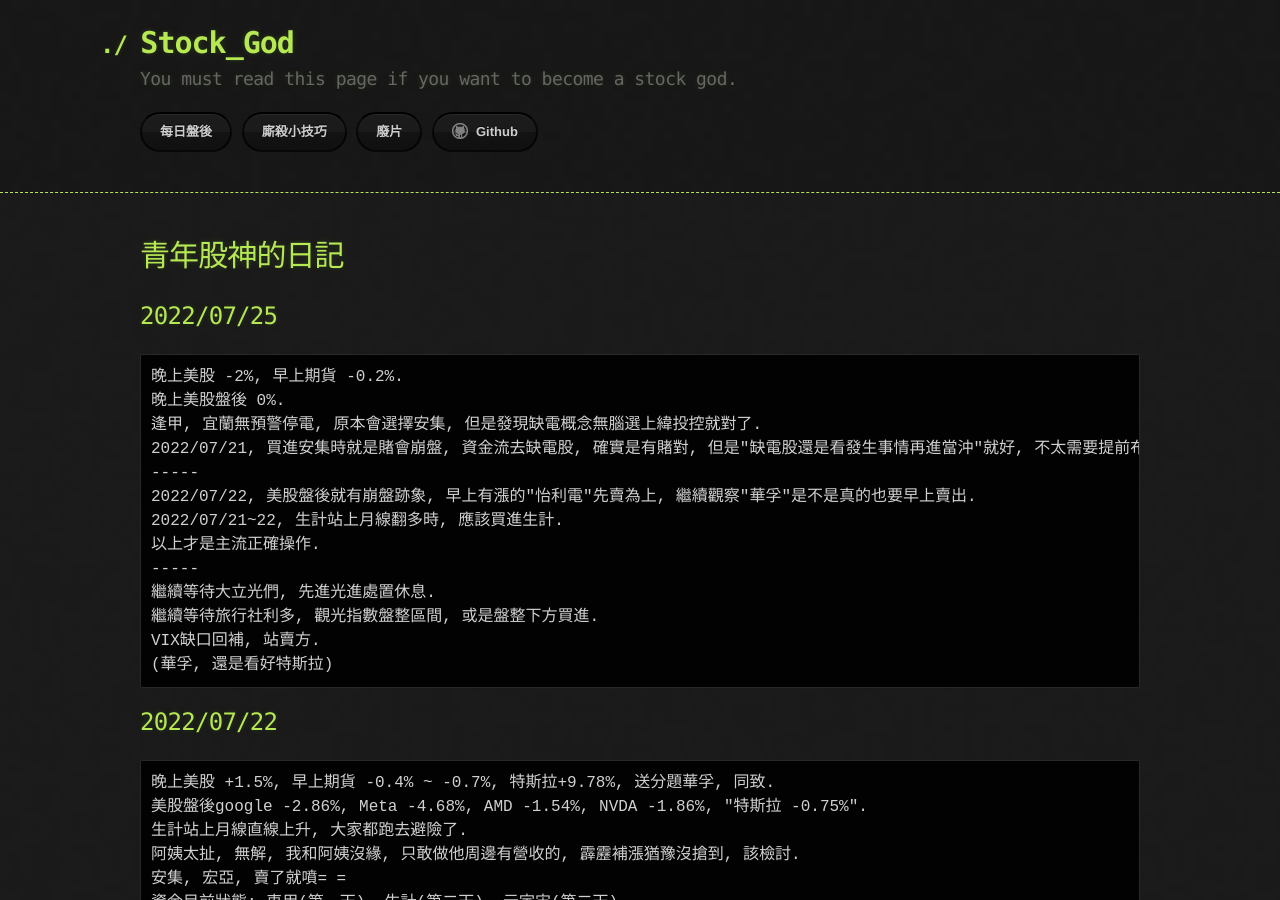
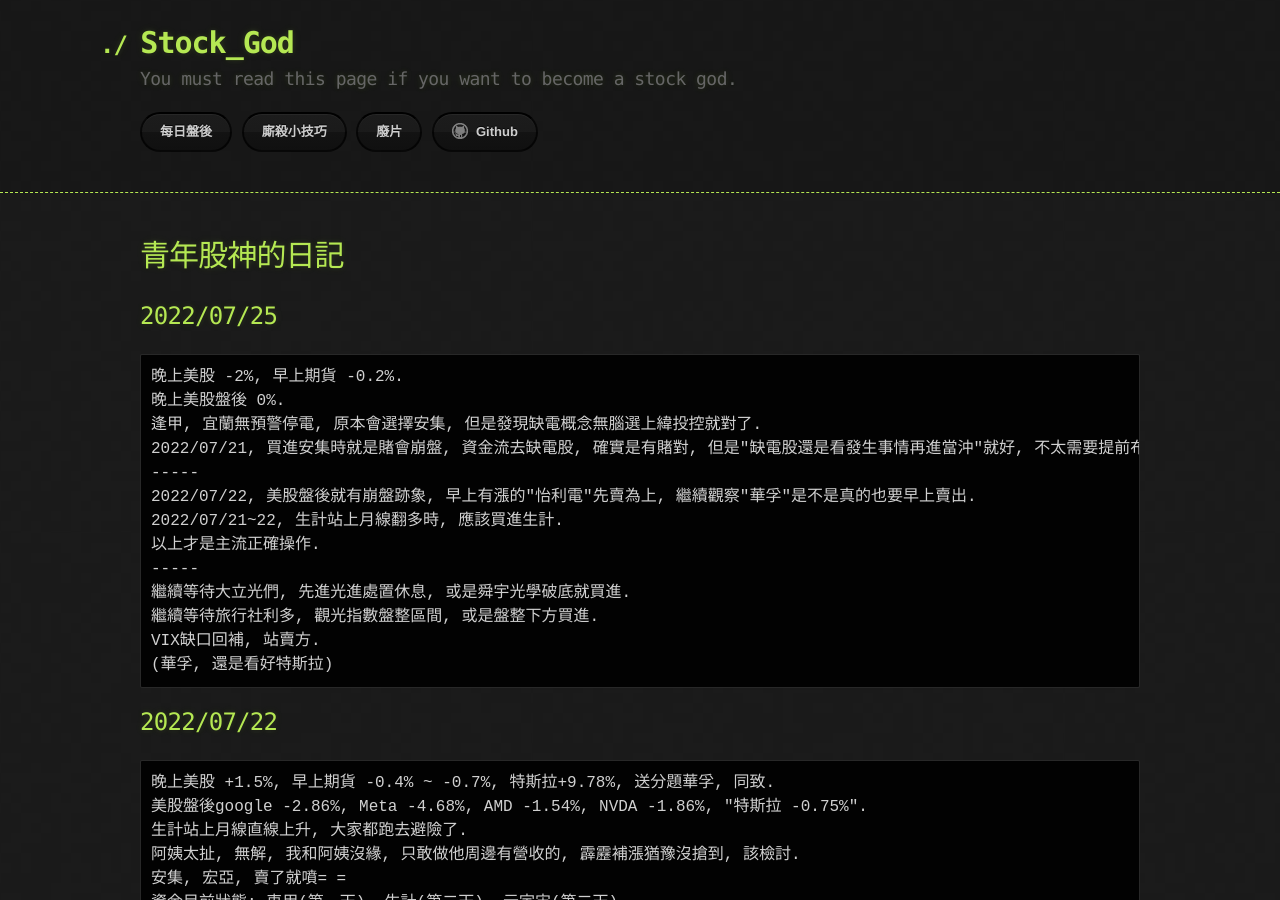
Before and after one commit to lepg5487/Stock_God, a Jekyll site: the page built from index.md, in a window 1280 px wide and 900 px high. Built offline with Jekyll 4.4.1, drawn with Linux system fonts in a browser that asks for light colours; our own code applies the rules of GitHub Pages for plain Markdown files.

Commit message:
Update index.md

```diff
--- a/index.md
+++ b/index.md
@@ -14,7 +14,7 @@ layout: testlayouts
 2022/07/21~22, 生計站上月線翻多時, 應該買進生計.
 以上才是主流正確操作.
 -----
-繼續等待大立光們, 先進光進處置休息.
+繼續等待大立光們, 先進光進處置休息, 或是舜宇光學破底就買進.
 繼續等待旅行社利多, 觀光指數盤整區間, 或是盤整下方買進.
 VIX缺口回補, 站賣方.
 (華孚, 還是看好特斯拉)
```
